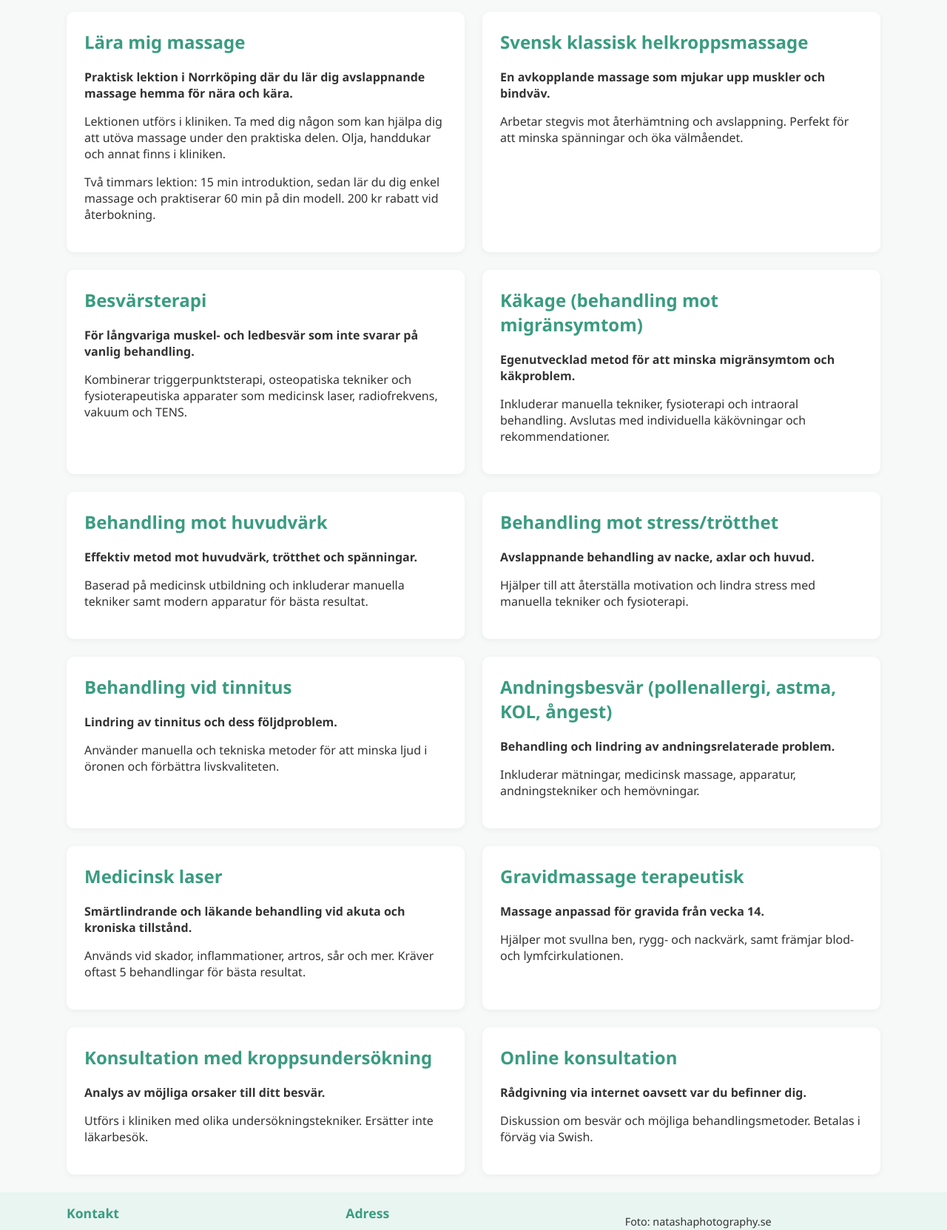
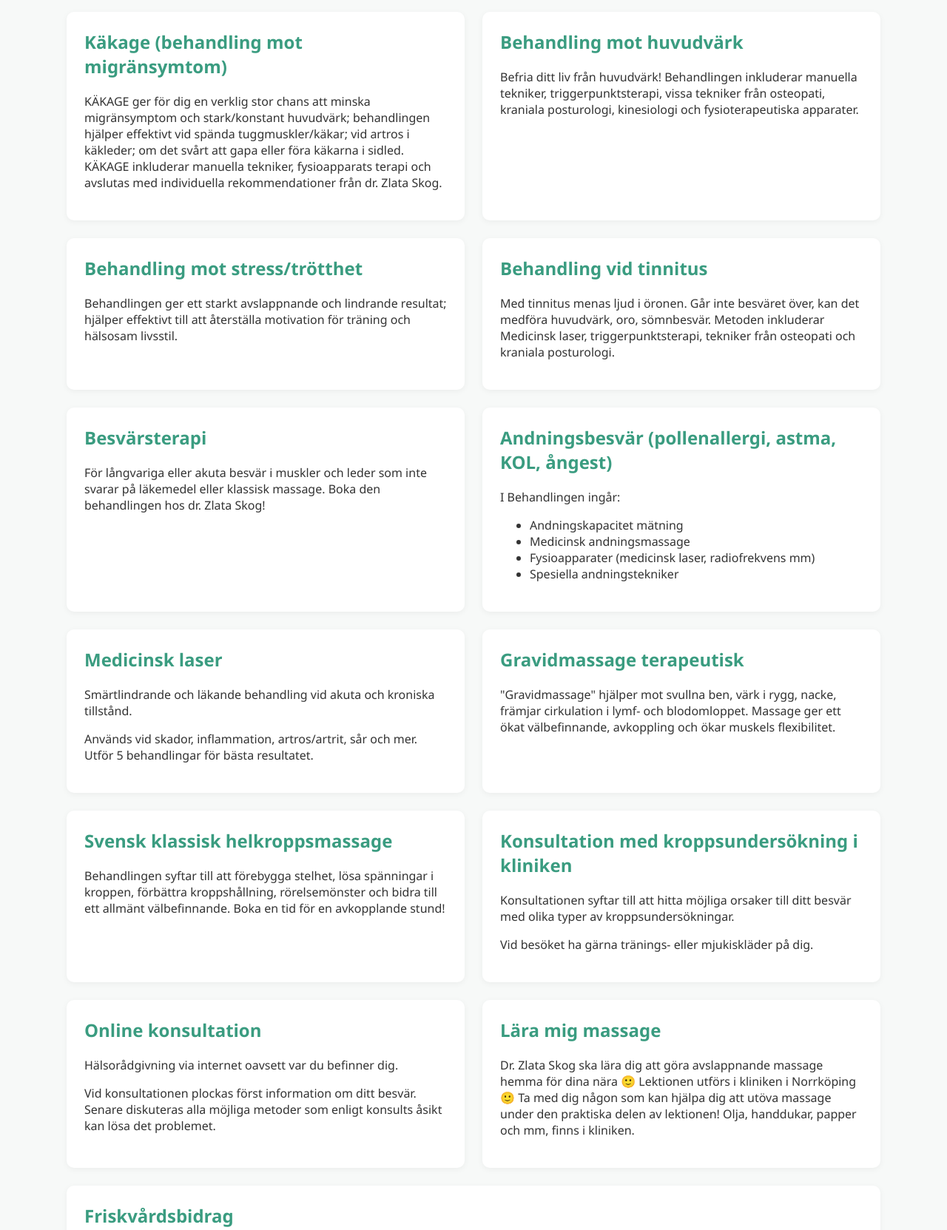
Before and after one commit to deezy135/deezy135.github.io, a plain HTML site: page services.html in a window 1280 px wide. Shown: the part 160-1823 px from the top of the page at 74% size. Drawn offline with Linux system fonts and the light colour scheme.

Commit message:
Change texts, resize images, sort service cards

```diff
--- a/services.html
+++ b/services.html
@@ -38,6 +38,9 @@
             color: var(--text-dark);
             margin: 0.5rem 0 1rem;
         }
+        .bidrag {
+            margin-bottom: 1.5rem;
+        }
         @media (max-width: 768px) {
             .service-list {
                 grid-template-columns: 1fr;
@@ -63,71 +66,72 @@
     <h1 class="page-title">Våra Behandlingar</h1>
     <div class="service-list">
         <div class="service-card">
-            <h2>Lära mig massage</h2>
-            <p class="service-intro">Praktisk lektion i Norrköping där du lär dig avslappnande massage hemma för nära och kära.</p>
-            <p>Lektionen utförs i kliniken. Ta med dig någon som kan hjälpa dig att utöva massage under den praktiska delen. Olja, handdukar och annat finns i kliniken.</p>
-            <p>Två timmars lektion: 15 min introduktion, sedan lär du dig enkel massage och praktiserar 60 min på din modell. 200 kr rabatt vid återbokning.</p>
+            <h2>Käkage (behandling mot migränsymtom)</h2>
+            <p>KÄKAGE ger för dig en verklig stor chans att minska migränsymptom och stark/konstant huvudvärk; behandlingen hjälper effektivt vid spända tuggmuskler/käkar; vid artros i käkleder; om det svårt att gapa eller föra käkarna i sidled. KÄKAGE inkluderar manuella tekniker, fysioapparats terapi och avslutas med individuella rekommendationer från dr. Zlata Skog.</p>
         </div>
         <div class="service-card">
-            <h2>Svensk klassisk helkroppsmassage</h2>
-            <p class="service-intro">En avkopplande massage som mjukar upp muskler och bindväv.</p>
-            <p>Arbetar stegvis mot återhämtning och avslappning. Perfekt för att minska spänningar och öka välmåendet.</p>
+            <h2>Behandling mot huvudvärk</h2>
+            <p>Befria ditt liv från huvudvärk! Behandlingen inkluderar manuella tekniker, triggerpunktsterapi, vissa tekniker från osteopati, kraniala posturologi, kinesiologi och fysioterapeutiska apparater.</p>
+        </div>
+
+        <div class="service-card">
+            <h2>Behandling mot stress/trötthet</h2>
+            <p>Behandlingen ger ett starkt avslappnande och lindrande resultat; hjälper effektivt till att återställa motivation för träning och hälsosam livsstil.</p>
+        </div>
+        <div class="service-card">
+            <h2>Behandling vid tinnitus</h2>
+            <p>Med tinnitus menas ljud i öronen. Går inte besväret över, kan det medföra huvudvärk, oro, sömnbesvär. Metoden inkluderar Medicinsk laser, triggerpunktsterapi, tekniker från osteopati och kraniala posturologi.</p>
         </div>
 
         <div class="service-card">
             <h2>Besvärsterapi</h2>
-            <p class="service-intro">För långvariga muskel- och ledbesvär som inte svarar på vanlig behandling.</p>
-            <p>Kombinerar triggerpunktsterapi, osteopatiska tekniker och fysioterapeutiska apparater som medicinsk laser, radiofrekvens, vakuum och TENS.</p>
-        </div>
-        <div class="service-card">
-            <h2>Käkage (behandling mot migränsymtom)</h2>
-            <p class="service-intro">Egenutvecklad metod för att minska migränsymtom och käkproblem.</p>
-            <p>Inkluderar manuella tekniker, fysioterapi och intraoral behandling. Avslutas med individuella käkövningar och rekommendationer.</p>
-        </div>
-
-        <div class="service-card">
-            <h2>Behandling mot huvudvärk</h2>
-            <p class="service-intro">Effektiv metod mot huvudvärk, trötthet och spänningar.</p>
-            <p>Baserad på medicinsk utbildning och inkluderar manuella tekniker samt modern apparatur för bästa resultat.</p>
-        </div>
-        <div class="service-card">
-            <h2>Behandling mot stress/trötthet</h2>
-            <p class="service-intro">Avslappnande behandling av nacke, axlar och huvud.</p>
-            <p>Hjälper till att återställa motivation och lindra stress med manuella tekniker och fysioterapi.</p>
-        </div>
-
-        <div class="service-card">
-            <h2>Behandling vid tinnitus</h2>
-            <p class="service-intro">Lindring av tinnitus och dess följdproblem.</p>
-            <p>Använder manuella och tekniska metoder för att minska ljud i öronen och förbättra livskvaliteten.</p>
+            <p>För långvariga eller akuta besvär i muskler och leder som inte svarar på läkemedel eller klassisk massage. Boka den behandlingen hos dr. Zlata Skog!</p>
         </div>
         <div class="service-card">
             <h2>Andningsbesvär (pollenallergi, astma, KOL, ångest)</h2>
-            <p class="service-intro">Behandling och lindring av andningsrelaterade problem.</p>
-            <p>Inkluderar mätningar, medicinsk massage, apparatur, andningstekniker och hemövningar.</p>
+            <p>I Behandlingen ingår:</p>
+            <ul>
+                <li>Andningskapacitet mätning</li>
+                <li>Medicinsk andningsmassage</li>
+                <li>Fysioapparater (medicinsk laser, radiofrekvens mm)</li>
+                <li>Spesiella andningstekniker</li>
+            </ul>
         </div>
 
         <div class="service-card">
             <h2>Medicinsk laser</h2>
-            <p class="service-intro">Smärtlindrande och läkande behandling vid akuta och kroniska tillstånd.</p>
-            <p>Används vid skador, inflammationer, artros, sår och mer. Kräver oftast 5 behandlingar för bästa resultat.</p>
+            <p>Smärtlindrande och läkande behandling vid akuta och kroniska tillstånd.</p>
+            <p>Används vid skador, inflammation, artros/artrit, sår och mer. Utför 5 behandlingar för bästa resultatet.</p>
         </div>
         <div class="service-card">
             <h2>Gravidmassage terapeutisk</h2>
-            <p class="service-intro">Massage anpassad för gravida från vecka 14.</p>
-            <p>Hjälper mot svullna ben, rygg- och nackvärk, samt främjar blod- och lymfcirkulationen.</p>
+            <p>"Gravidmassage" hjälper mot svullna ben, värk i rygg, nacke, främjar cirkulation i lymf- och blodomloppet. Massage ger ett ökat välbefinnande, avkoppling och ökar muskels flexibilitet.</p>
         </div>
 
         <div class="service-card">
-            <h2>Konsultation med kroppsundersökning</h2>
-            <p class="service-intro">Analys av möjliga orsaker till ditt besvär.</p>
-            <p>Utförs i kliniken med olika undersökningstekniker. Ersätter inte läkarbesök.</p>
+            <h2>Svensk klassisk helkroppsmassage</h2>
+            <p>Behandlingen syftar till att förebygga stelhet, lösa spänningar i kroppen, förbättra kroppshållning, rörelsemönster och bidra till ett allmänt välbefinnande. Boka en tid för en avkopplande stund!</p>
         </div>
         <div class="service-card">
+            <h2>Konsultation med kroppsundersökning i kliniken</h2>
+            <p>Konsultationen syftar till att hitta möjliga orsaker till ditt besvär med olika typer av kroppsundersökningar.</p>
+            <p>Vid besöket ha gärna tränings- eller mjukiskläder på dig.</p>
+        </div>
+
+        <div class="service-card">
             <h2>Online konsultation</h2>
-            <p class="service-intro">Rådgivning via internet oavsett var du befinner dig.</p>
-            <p>Diskussion om besvär och möjliga behandlingsmetoder. Betalas i förväg via Swish.</p>
+            <p>Hälsorådgivning via internet oavsett var du befinner dig.</p>
+            <p>Vid konsultationen plockas först information om ditt besvär. Senare diskuteras alla möjliga metoder som enligt konsults åsikt kan lösa det problemet.</p>
         </div>
+        <div class="service-card">
+            <h2>Lära mig massage</h2>
+            <p>Dr. Zlata Skog ska lära dig att göra avslappnande massage hemma för dina nära 🙂 Lektionen utförs i kliniken i Norrköping 🙂 Ta med dig någon som kan hjälpa dig att utöva massage under den praktiska delen av lektionen! Olja, handdukar, papper och mm, finns i kliniken.</p>
+        </div>
+    </div>
+
+    <div class="service-card bidrag">
+        <h2>Friskvårdsbidrag</h2>
+        <img src="images/531236759_1605470110702581_4497946840372102011_n.jpg" alt="Friskvårdsbidrag" style="width: 100%;">
     </div>
 </main>
 
```
Also changed, not shown: about.html (+29 -4 lines), index.html (+12 -7 lines), produkter.html (+9 -2 lines), images/531236759_1605470110702581_4497946840372102011_n.jpg (added), images/Z8A3hn169.jpg, images/jgmfm.jpg.
